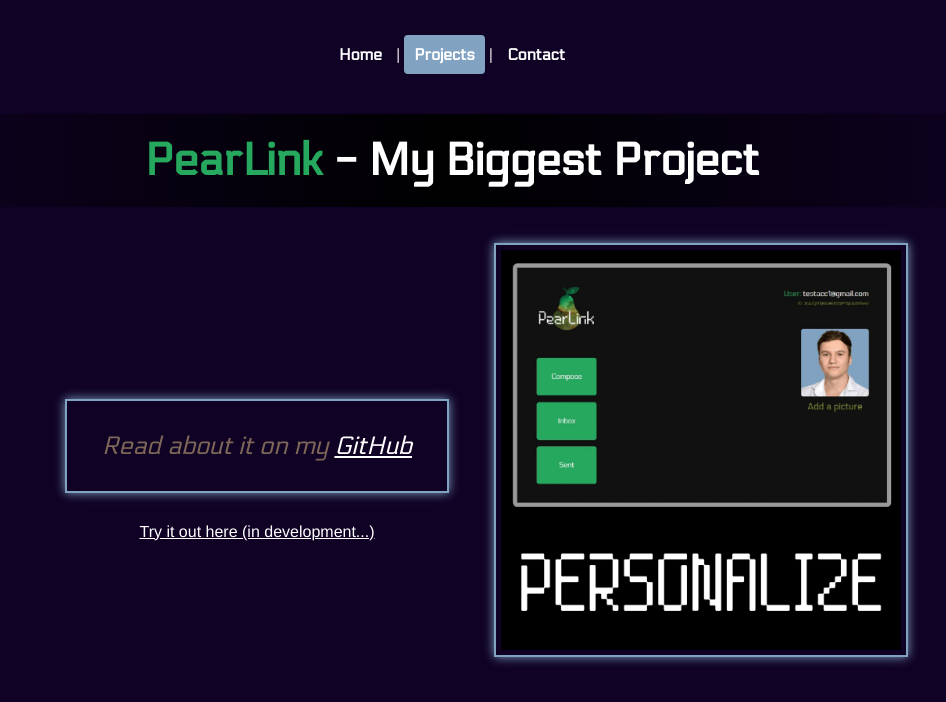
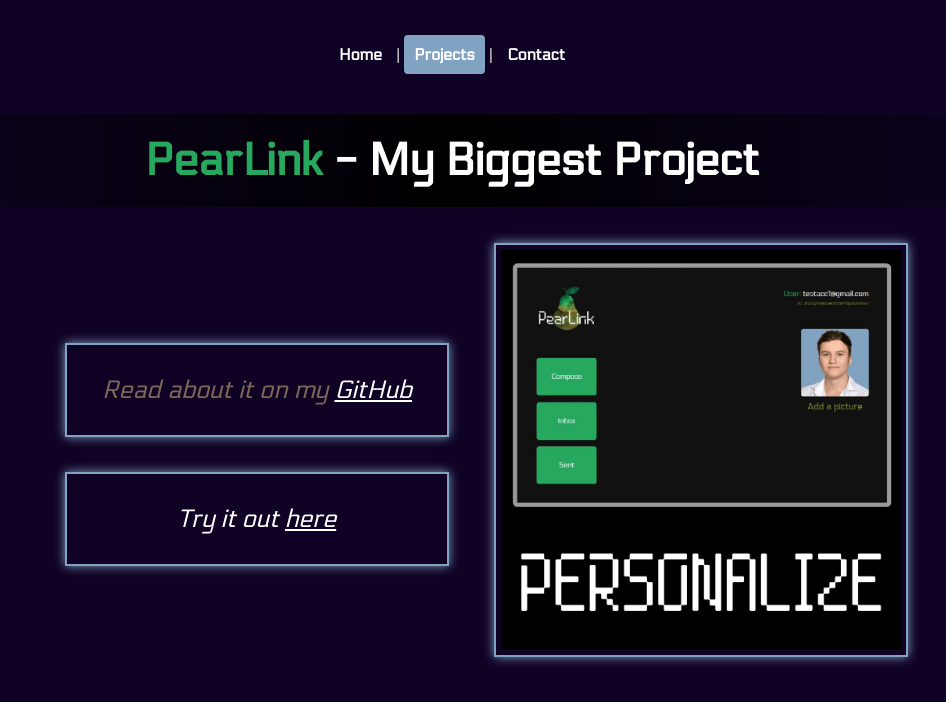
Before and after one commit to cerovina/Website-Vue-Router, a Vue app: page /projects in a window 1280 px wide. Shown: the top 702 px of the page, without its empty margins (188-1134 px from the left). Built offline with nearby package versions, Linux system fonts and the light colour scheme.

Commit message:
Minor style changes

```diff
--- a/src/views/ProjectsView.vue
+++ b/src/views/ProjectsView.vue
@@ -7,7 +7,7 @@
         <div class="main-grid">
           <div class="portfolio-item">
             <p class="projectP"><span class="yellow grad">Read about it on my</span> <a class="link" href="https://github.com/cerovina/Email-Client">GitHub</a></p>
-            <a class="link" href="https://email-client-theta.vercel.app/">Try it out here (in development...)</a>
+            <p class="projectP">Try it out <a class="link" href="https://email-client-theta.vercel.app/">here</a></p>
           </div>
             <div class="grid-item">
               <img class="img1" src="@/assets/gifapp.gif" alt="Online Store">
@@ -98,6 +98,10 @@ export default {
   width: 320px;
 }
 
+.link {
+  font-family: "Electro";
+}
+
 @media (max-width: 767px) {
   p {
     width: 75%;
```
